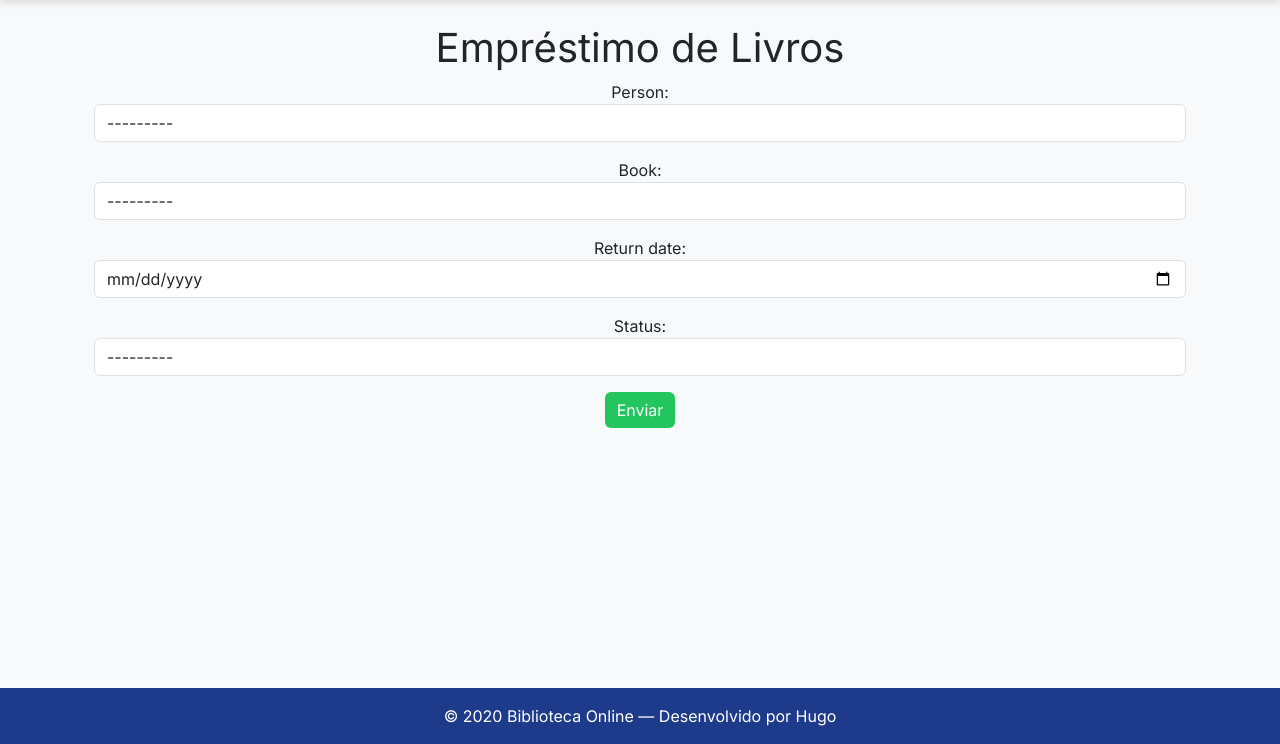
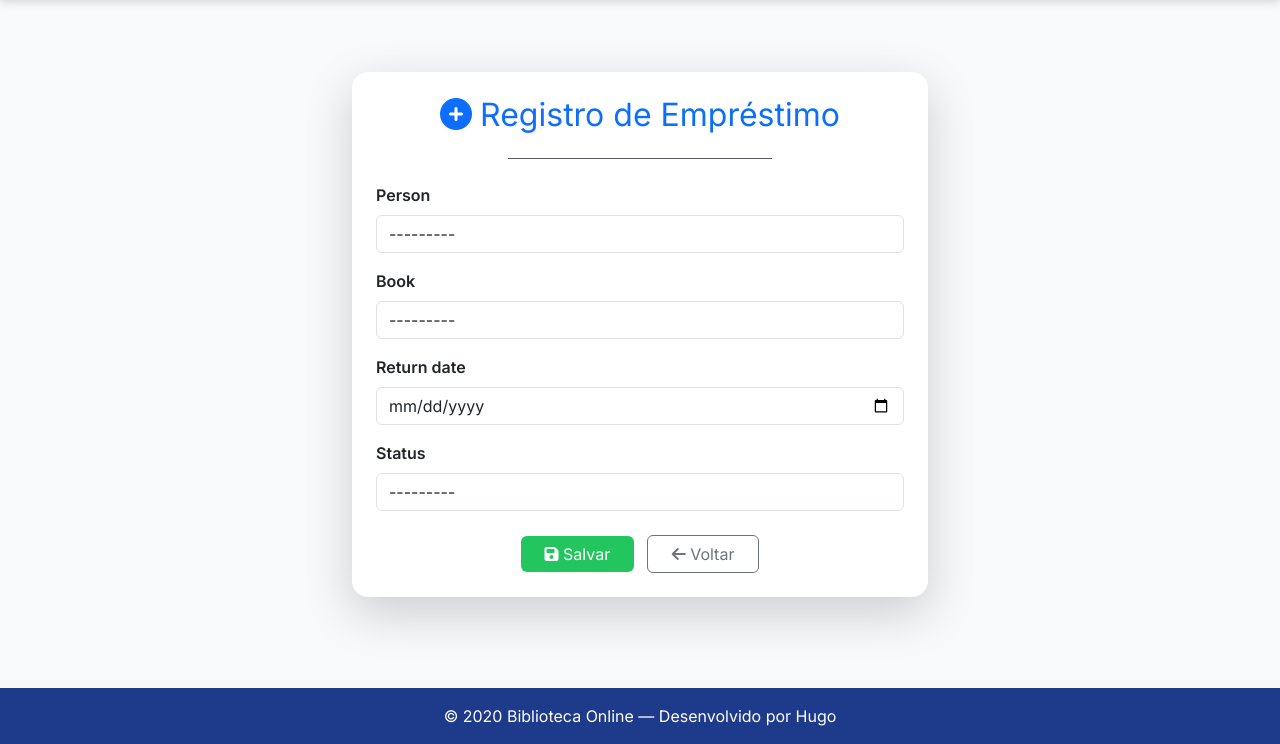
Before and after one commit to HugoMoises/Library, a Django app: template library/templates/Emprestimos/emprestimo_create.html in a window 1280 px wide. Shown: the part 56-800 px from the top of the page. Run offline with Django 5.2, Linux system fonts and the light colour scheme; tables that the repository leaves empty hold one stand-in row (values such as "Sample post"); the template is opened without the code that fills it: values that come from a table or form of the project are taken from there, most other values are stand-ins (such as "Sample title", 1, 10 or a date in 2020); some libraries are stand-ins or nearby versions.

Commit message:
Melhorando layout da criação e edição de empréstimos, reaproveitando o layout das páginas de criação e ediçãod e livros.

```diff
--- a/library/templates/Emprestimos/emprestimo_create.html
+++ b/library/templates/Emprestimos/emprestimo_create.html
@@ -1,14 +1,41 @@
 {% extends 'base.html' %}
-{% block title %} Registrar Empréstimo {% endblock %}
+{% block title %} Registrar Empréstimos {% endblock %}
 
 {% block content %}
-    <form method="post">
+<div class="container my-5" style="max-width: 600px;">
+  <div class="card shadow-lg border-0 rounded-4">
+    <div class="card-body p-4">
+      <h2 class="text-center mb-4 text-primary">
+        <i class="fas fa-plus-circle me-2"></i>Registro de Empréstimo
+      </h2>
+      <hr class="opacity-75 w-50 mx-auto mb-4">
+
+      <form method="post" enctype="multipart/form-data" novalidate>
         {% csrf_token %}
-        <div style="text-align: center;" class="container">
-            <h1>Empréstimo de Livros</h1>
-            {{form.as_p}}
-            <button class="btn btn-success" type="submit">Enviar</button>
+        {{ form.non_field_errors }}
+
+        {% for field in form %}
+          <div class="mb-3">
+            <label for="{{ field.id_for_label }}" class="form-label fw-semibold">
+              {{ field.label }}
+            </label>
+            {{ field }}
+            {% if field.errors %}
+              <div class="text-danger small">{{ field.errors|striptags }}</div>
+            {% endif %}
+          </div>
+        {% endfor %}
+
+        <div class="text-center mt-4">
+          <button type="submit" class="btn btn-success px-4 me-2">
+            <i class="fas fa-save"></i> Salvar
+          </button>
+          <a href="{% url 'livros_list' %}" class="btn btn-outline-secondary px-4">
+            <i class="fas fa-arrow-left"></i> Voltar
+          </a>
         </div>
-
-    </form>
+      </form>
+    </div>
+  </div>
+</div>
 {% endblock %}
```
Also changed, not shown: library/templates/Emprestimos/emprestimo_update.html (+34 -6 lines).
